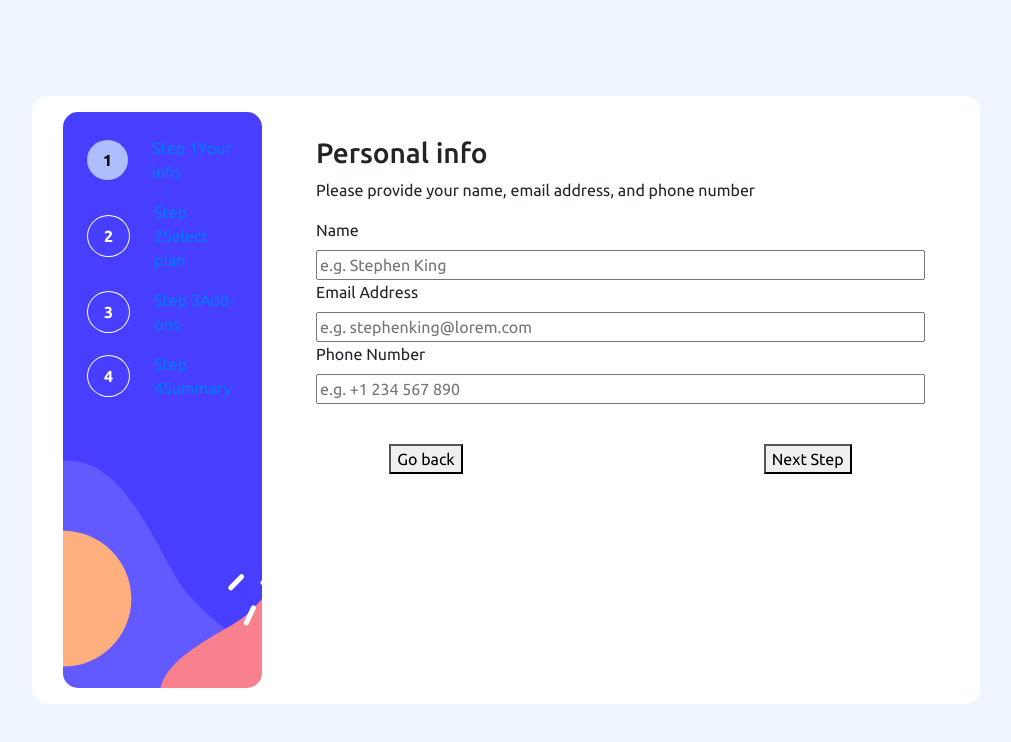
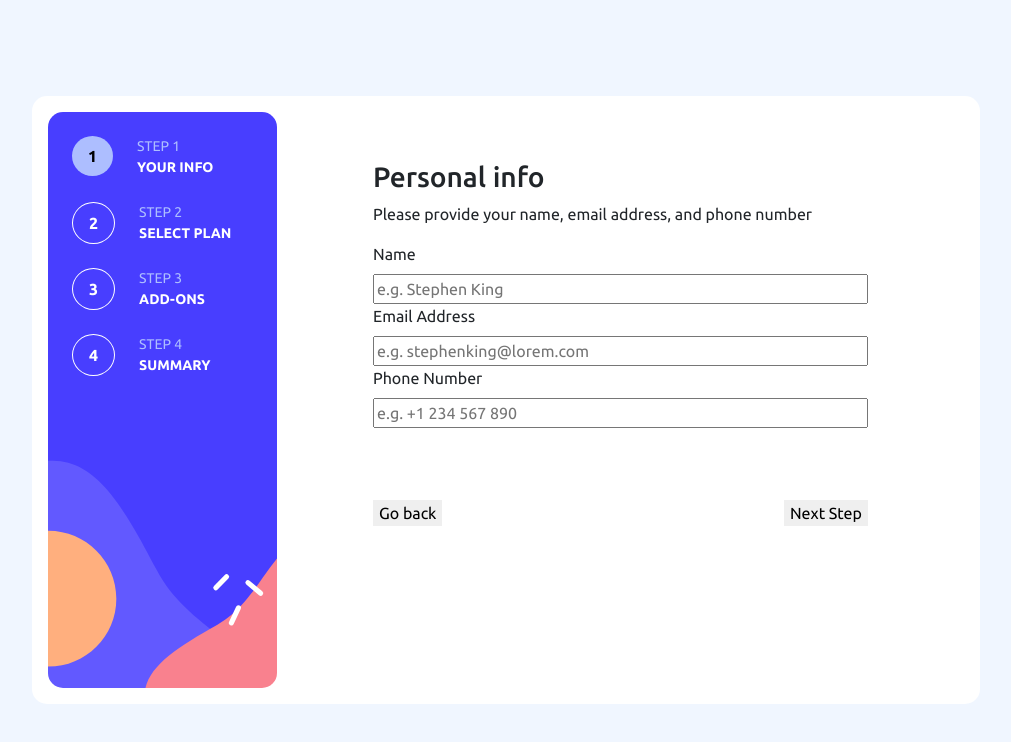
Before and after one commit to pedroalima/multi-form, a React (Vite) app: page / in a window 1280 px wide. Shown: the top 742 px of the page, without its empty margins (134-1145 px from the left). Built offline with nearby package versions, Linux system fonts and the light colour scheme.

Commit message:
style: add full sidebar

```diff
--- a/src/components/footer/index.jsx
+++ b/src/components/footer/index.jsx
@@ -13,10 +13,10 @@ function Footer() {
     }
 
     return (
-        <div className='row py-3 px-5 justify-content-around position-custom'>
-            <div className="col-12 d-flex justify-content-between col-md-10">
-                <button onClick={goBack} className=''>Go back</button>
-                <button onClick={goForward} className=''>Next Step</button>
+        <div className='row py-4 px-5 justify-content-between no-gutters position-custom'>
+            <div className="col-12 d-flex justify-content-between px-md-5">
+                <button onClick={goBack} className='border-0'>Go back</button>
+                <button onClick={goForward} className='border-0'>Next Step</button>
             </div>
         </div>
     )
--- a/src/components/footer/index.scss
+++ b/src/components/footer/index.scss
@@ -1,11 +1,14 @@
+@import '../../styles/variables.scss';
+
 .position-custom {
-    background: white;
+    background: $bg-secondary-color;
     position: fixed;
     bottom: 0;
     left: 0;
     right: 0;
 
     @media screen and (min-width: 1024px) {
+        background: #ffffff00;
         position: relative;
     }
 }
--- a/src/components/root/index.jsx
+++ b/src/components/root/index.jsx
@@ -6,24 +6,19 @@ import './index.scss'
 
 function Root() {
 	return (
-		<>
 		<div className='container-fluid vh-100 p-md-5' id='root'>
 			<div className='container w-100 h-100 p-md-5'>
 				<div className='row row-custom p-md-3 mx-md-5'>
-						<header className='col-12 col-md-3'>
+					<header className='col-12 p-0 col-md-3'>
 						<Sidebar />
 					</header>
-						<main className="col-12 col-md-9">
+					<main className="col-12 p-0 col-md-9">
 						<Outlet />
 						<Footer />
 					</main>
-						{/* <footer className='col-12 justify-content-between'>
-							<Footer/>
-						</footer> */}
 				</div>
 			</div>
 		</div>
-		</>
 	);
 }
 export default Root;
--- a/src/components/root/index.scss
+++ b/src/components/root/index.scss
@@ -1,13 +1,12 @@
 @import '../../styles/variables.scss';
 
 #root {
-    background: $bg-primary-color;
     background-image: url('../../assets/images/bg-sidebar-mobile.svg');
     background-repeat: no-repeat;
     background-size: contain;
 
     @media screen and (min-width: 1024px) {
-        background: $bg-primary-color;
+        background-image: none;
     }
 
     .row-custom {
--- a/src/components/sidebar/index.jsx
+++ b/src/components/sidebar/index.jsx
@@ -5,32 +5,32 @@ function Sidebar() {
     return (
         <aside id="sidebar">
             <nav className="nav d-flex flex-md-column justify-content-center p-3" id='nav'>
-                <NavLink to="/your-info" className="nav-link active d-flex justify-content-start align-items-center p-2">
+                <NavLink to="/your-info" className="nav-link active d-flex justify-content-start align-items-start p-2">
                     <button className='bg-custom-active rounded-circle py-2 px-3 font-weight-bold'>1</button>
-                    <div className='d-none d-md-block ml-md-4'>
-                        <span>Step 1</span>
-                        <span>Your info</span>
+                    <div className='d-none d-md-block ml-md-4 d-md-flex flex-md-column mb-md-2'>
+                        <span className='font-secondary-color text-uppercase'>Step 1</span>
+                        <span className='text-white font-weight-bolder text-uppercase'>Your info</span>
                     </div>
                 </NavLink>
-                <NavLink to="/select-plan" className="nav-link active d-flex justify-content-start align-items-center p-2">
+                <NavLink to="/select-plan" className="nav-link active d-flex justify-content-start align-items-start p-2">
                     <button className='bg-custom rounded-circle py-2 px-3 font-weight-bold'>2</button>
-                    <div className='d-none d-md-block ml-md-4'>
-                        <span>Step 2</span>
-                        <span>Select plan</span>
+                    <div className='d-none d-md-block ml-md-4 d-md-flex flex-md-column mb-md-2'>
+                        <span className='font-secondary-color text-uppercase'>Step 2</span>
+                        <span className='text-white font-weight-bolder text-uppercase'>Select plan</span>
                     </div>
                 </NavLink>
-                <NavLink to="/add-ons" className="nav-link active d-flex justify-content-start align-items-center p-2">
+                <NavLink to="/add-ons" className="nav-link active d-flex justify-content-start align-items-start p-2">
                     <button className='bg-custom rounded-circle py-2 px-3 font-weight-bold'>3</button>
-                    <div className='d-none d-md-block ml-md-4'>
-                        <span>Step 3</span>
-                        <span>Add-ons</span>
+                    <div className='d-none d-md-block ml-md-4 d-md-flex flex-md-column mb-md-2'>
+                        <span className='font-secondary-color text-uppercase'>Step 3</span>
+                        <span className='text-white font-weight-bolder text-uppercase'>Add-ons</span>
                     </div>
                 </NavLink>
-                <NavLink to="/summary" className="nav-link active d-flex justify-content-start align-items-center p-2">
+                <NavLink to="/summary" className="nav-link active d-flex justify-content-start align-items-start p-2">
                     <button className='bg-custom rounded-circle py-2 px-3 font-weight-bold'>4</button>
-                    <div className='d-none d-md-block ml-md-4'>
-                        <span>Step 4</span>
-                        <span>Summary</span>
+                    <div className='d-none d-md-block ml-md-4 d-md-flex flex-md-column mb-md-2'>
+                        <span className='font-secondary-color text-uppercase'>Step 4</span>
+                        <span className='text-white font-weight-bolder text-uppercase'>Summary</span>
                     </div>
                 </NavLink>
 
--- a/src/main.scss
+++ b/src/main.scss
@@ -1,5 +1,18 @@
 @import url('https://fonts.googleapis.com/css2?family=Ubuntu:wght@400;500;700&display=swap');
+@import './styles/variables.scss';
 
 * {
     font-family: 'Ubuntu', sans-serif;
 }
+
+body {
+    background: $bg-primary-color;
+
+    span {
+        font-size: 14px;
+    }
+}
+
+.font-secondary-color {
+    color: $bg-active-color
+}
--- a/src/pages/user/index.jsx
+++ b/src/pages/user/index.jsx
@@ -2,10 +2,12 @@ import './index.scss'
 
 function UserInfo() {
     return (
-        <section className="bg-white p-4" id="user-info">
-            <h3>Personal info</h3>
-            <p>Please provide your name, email address, and phone number</p>
-            <form>
+        <section className="bg-white p-5" id="user-info">
+            <div className='px-md-5'>
+                <h3>Personal info</h3>
+                <p>Please provide your name, email address, and phone number</p>
+            </div>
+            <form className='px-md-5'>
                 <label htmlFor="name">Name</label>
                 <input className='w-100' id='name' type="text" placeholder='e.g. Stephen King' />
                 <label htmlFor="email">Email Address</label>
```
Lines whose indentation alone changed are shown as unchanged.
